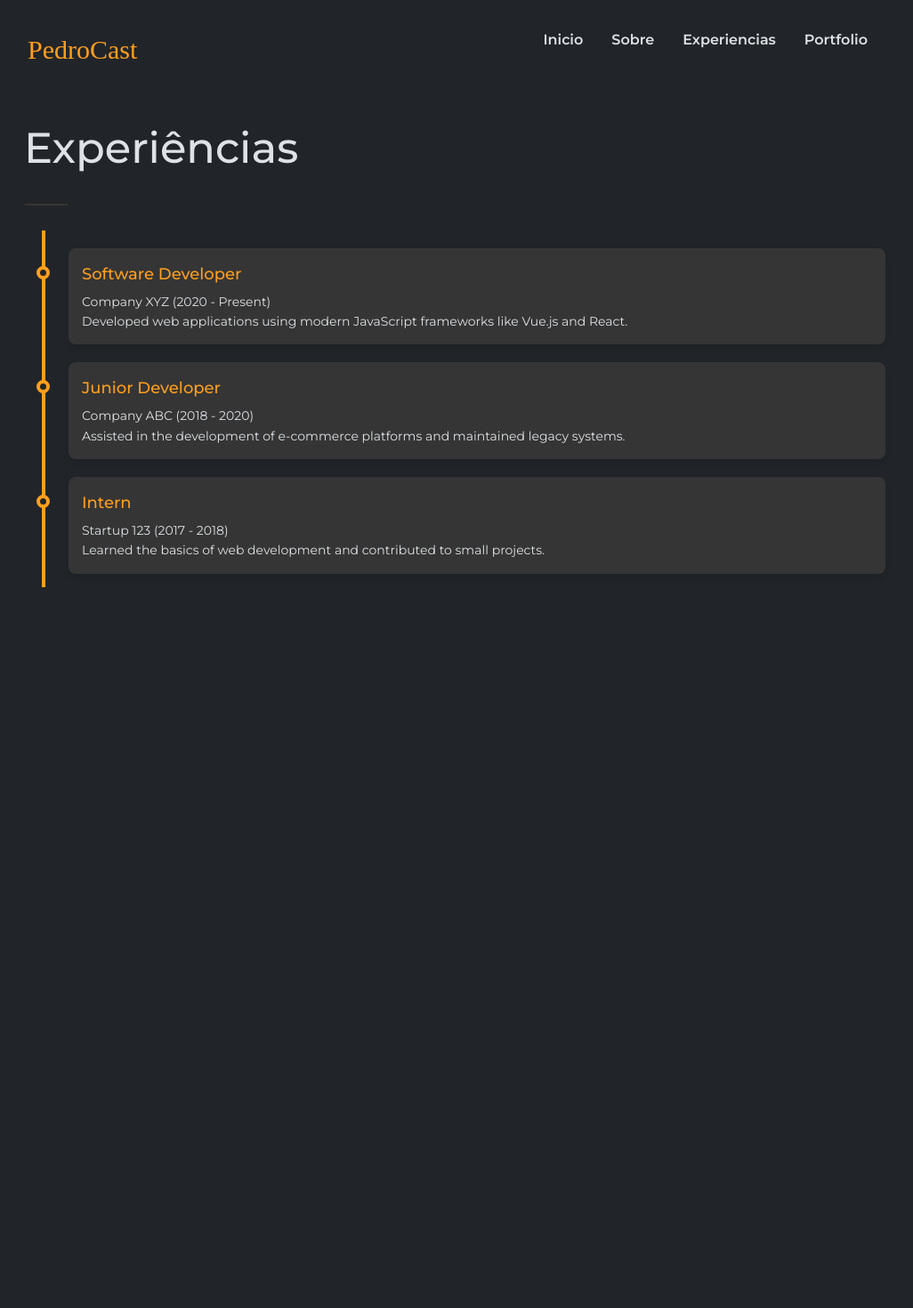
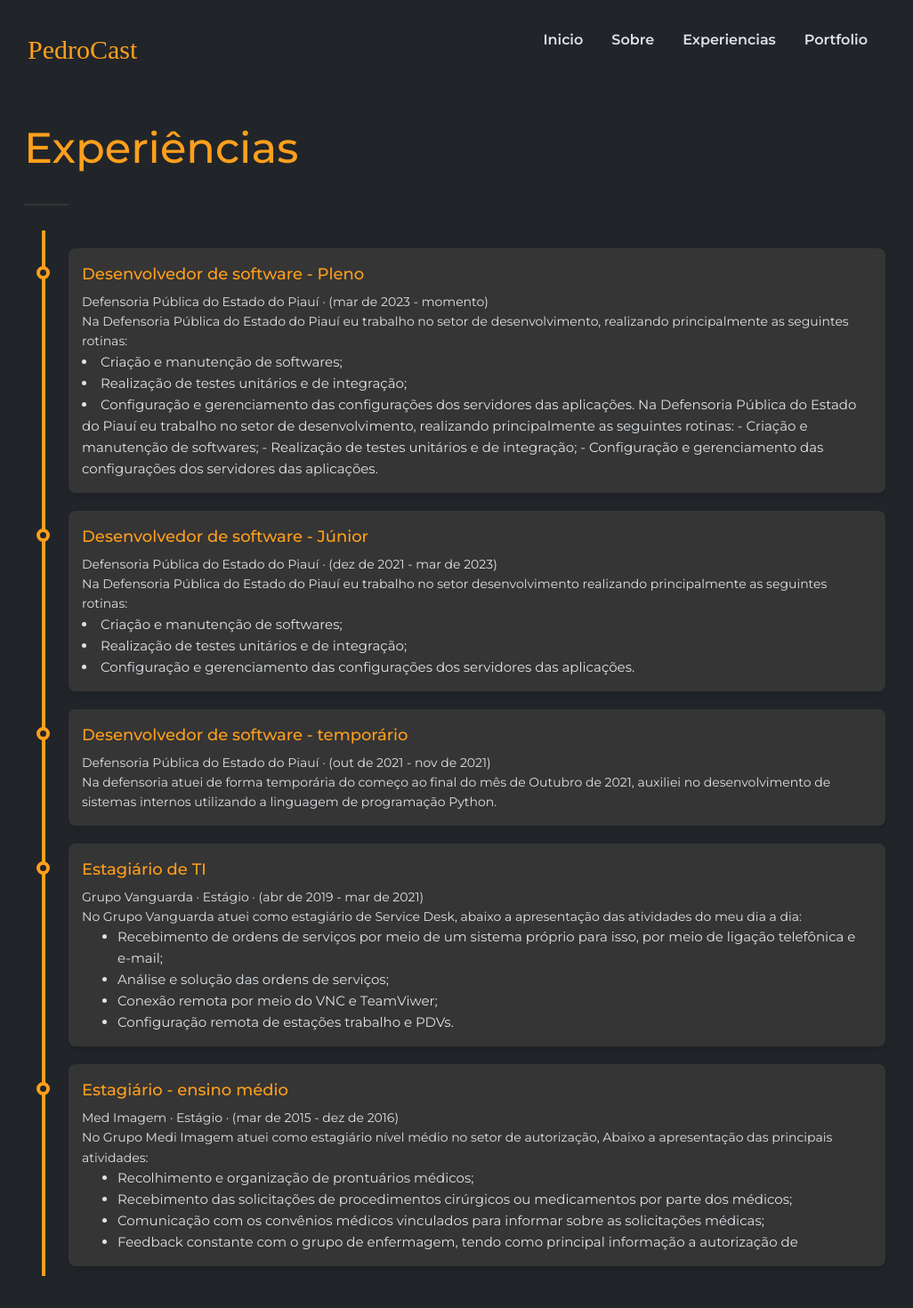
Before and after one commit to PedroHenriqueDevBR/pedrohenriquedevbr.github.io, a Vue app in the folder pedrodev/: page /experiencias in a window 1280 px wide. Shown: the top 1470 px of the page at 89% size, without its empty margins (129-1155 px from the left). Before the commit the page ends 800 px from the top, so only its background shows below. Built offline with nearby package versions, Linux system fonts and the light colour scheme; the HTML template or start-up script is replaced by a standard one; a web font is replaced by a local one.

Commit message:
feat: created experience page

```diff
--- a/pedrodev/src/components/ExperienceComponent.vue
+++ b/pedrodev/src/components/ExperienceComponent.vue
@@ -1,28 +1,70 @@
 <template>
   <div class="container">
-    <h1>Experiências</h1>
+    <h1 class="primary-color-text">Experiências</h1>
     <hr class="divider">
 
     <div class="timeline">
       <div class="timeline-item">
         <div class="timeline-content">
-          <h3>Software Developer</h3>
-          <p>Company XYZ (2020 - Present)</p>
-          <p>Developed web applications using modern JavaScript frameworks like Vue.js and React.</p>
+          <h3>Desenvolvedor de software - Pleno</h3>
+          <p>Defensoria Pública do Estado do Piauí · (mar de 2023 - momento)</p>
+          <p>Na Defensoria Pública do Estado do Piauí eu trabalho no setor de desenvolvimento, realizando principalmente
+            as seguintes rotinas:</p>
+          <li>Criação e manutenção de softwares;</li>
+          <li>Realização de testes unitários e de integração;</li>
+          <li>Configuração e gerenciamento das configurações dos servidores das aplicações. Na Defensoria Pública do
+            Estado do Piauí eu trabalho no setor de desenvolvimento, realizando principalmente as seguintes rotinas: -
+            Criação e manutenção de softwares; - Realização de testes unitários e de integração; - Configuração e
+            gerenciamento das configurações dos servidores das aplicações.</li>
         </div>
       </div>
       <div class="timeline-item">
         <div class="timeline-content">
-          <h3>Junior Developer</h3>
-          <p>Company ABC (2018 - 2020)</p>
-          <p>Assisted in the development of e-commerce platforms and maintained legacy systems.</p>
+          <h3>Desenvolvedor de software - Júnior</h3>
+          <p>Defensoria Pública do Estado do Piauí · (dez de 2021 - mar de 2023)</p>
+          <p>Na Defensoria Pública do Estado do Piauí eu trabalho no setor desenvolvimento realizando principalmente as
+            seguintes rotinas:</p>
+          <li>Criação e manutenção de softwares;</li>
+          <li>Realização de testes unitários e de integração;</li>
+          <li>Configuração e gerenciamento das configurações dos servidores das aplicações.</li>
         </div>
       </div>
       <div class="timeline-item">
         <div class="timeline-content">
-          <h3>Intern</h3>
-          <p>Startup 123 (2017 - 2018)</p>
-          <p>Learned the basics of web development and contributed to small projects.</p>
+          <h3>Desenvolvedor de software - temporário</h3>
+          <p>Defensoria Pública do Estado do Piauí · (out de 2021 - nov de 2021)</p>
+          <p>Na defensoria atuei de forma temporária do começo ao final do mês de Outubro de 2021, auxiliei no
+            desenvolvimento de sistemas internos utilizando a linguagem de programação Python.
+          </p>
+        </div>
+      </div>
+      <div class="timeline-item">
+        <div class="timeline-content">
+          <h3>Estagiário de TI</h3>
+          <p>Grupo Vanguarda · Estágio · (abr de 2019 - mar de 2021)</p>
+          <p>No Grupo Vanguarda atuei como estagiário de Service Desk, abaixo a apresentação das atividades do meu dia a
+            dia:</p>
+          <ul>
+            <li>Recebimento de ordens de serviços por meio de um sistema próprio para isso, por meio de ligação
+              telefônica e e-mail;</li>
+            <li>Análise e solução das ordens de serviços;</li>
+            <li>Conexão remota por meio do VNC e TeamViwer;</li>
+            <li>Configuração remota de estações trabalho e PDVs.</li>
+          </ul>
+        </div>
+      </div>
+      <div class="timeline-item">
+        <div class="timeline-content">
+          <h3>Estagiário - ensino médio</h3>
+          <p>Med Imagem · Estágio · (mar de 2015 - dez de 2016)</p>
+          <p>No Grupo Medi Imagem atuei como estagiário nível médio no setor de autorização, Abaixo a apresentação das
+            principais atividades:</p>
+          <ul>
+            <li>Recolhimento e organização de prontuários médicos;</li>
+            <li>Recebimento das solicitações de procedimentos cirúrgicos ou medicamentos por parte dos médicos;</li>
+            <li>Comunicação com os convênios médicos vinculados para informar sobre as solicitações médicas;</li>
+            <li>Feedback constante com o grupo de enfermagem, tendo como principal informação a autorização de</li>
+          </ul>
         </div>
       </div>
     </div>
@@ -43,7 +85,7 @@
   top: 0;
   left: 20px;
   width: 4px;
-  height: 90%;
+  height: 96%;
   background-color: var(--primary-color);
 }
 
```
